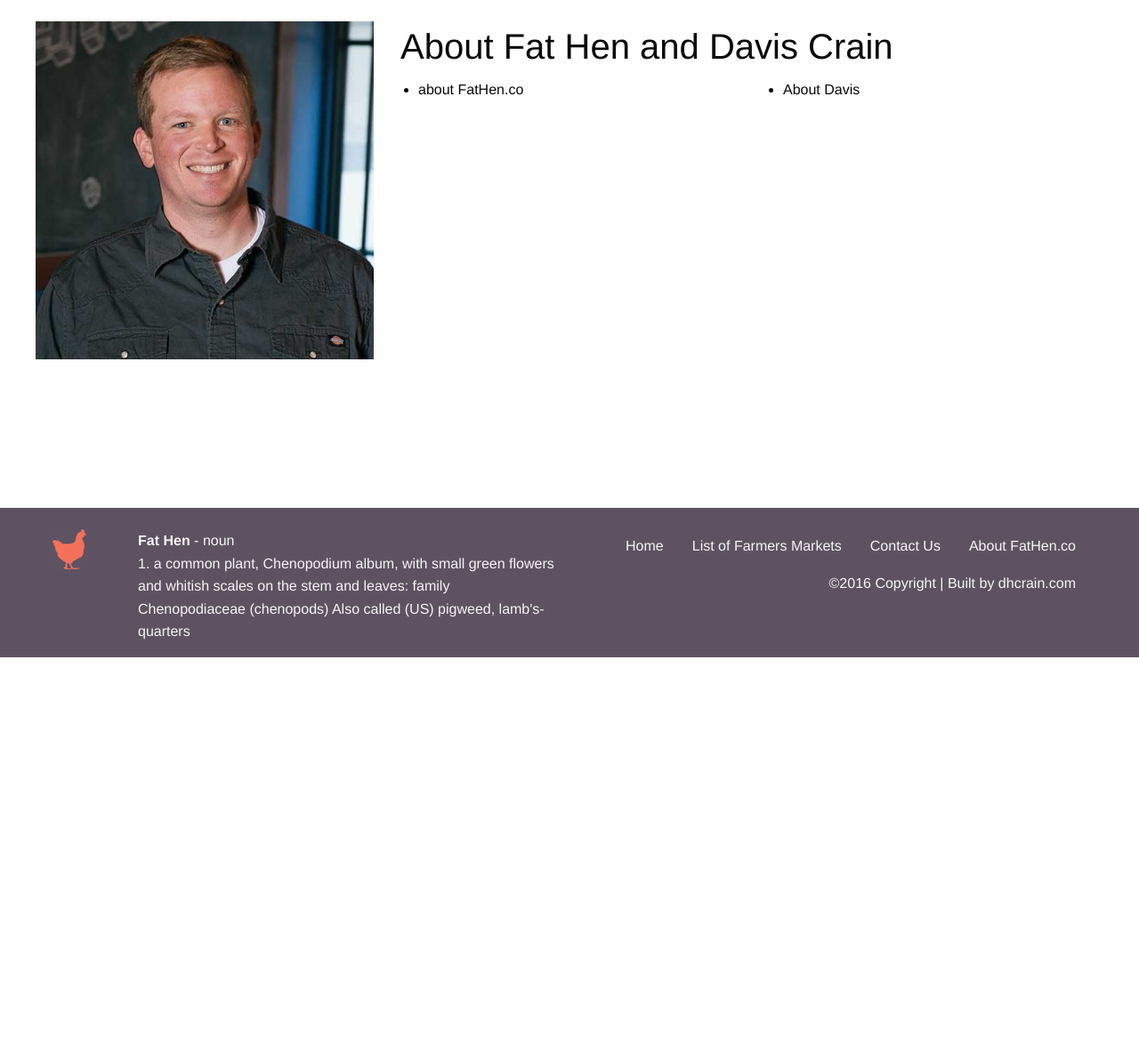
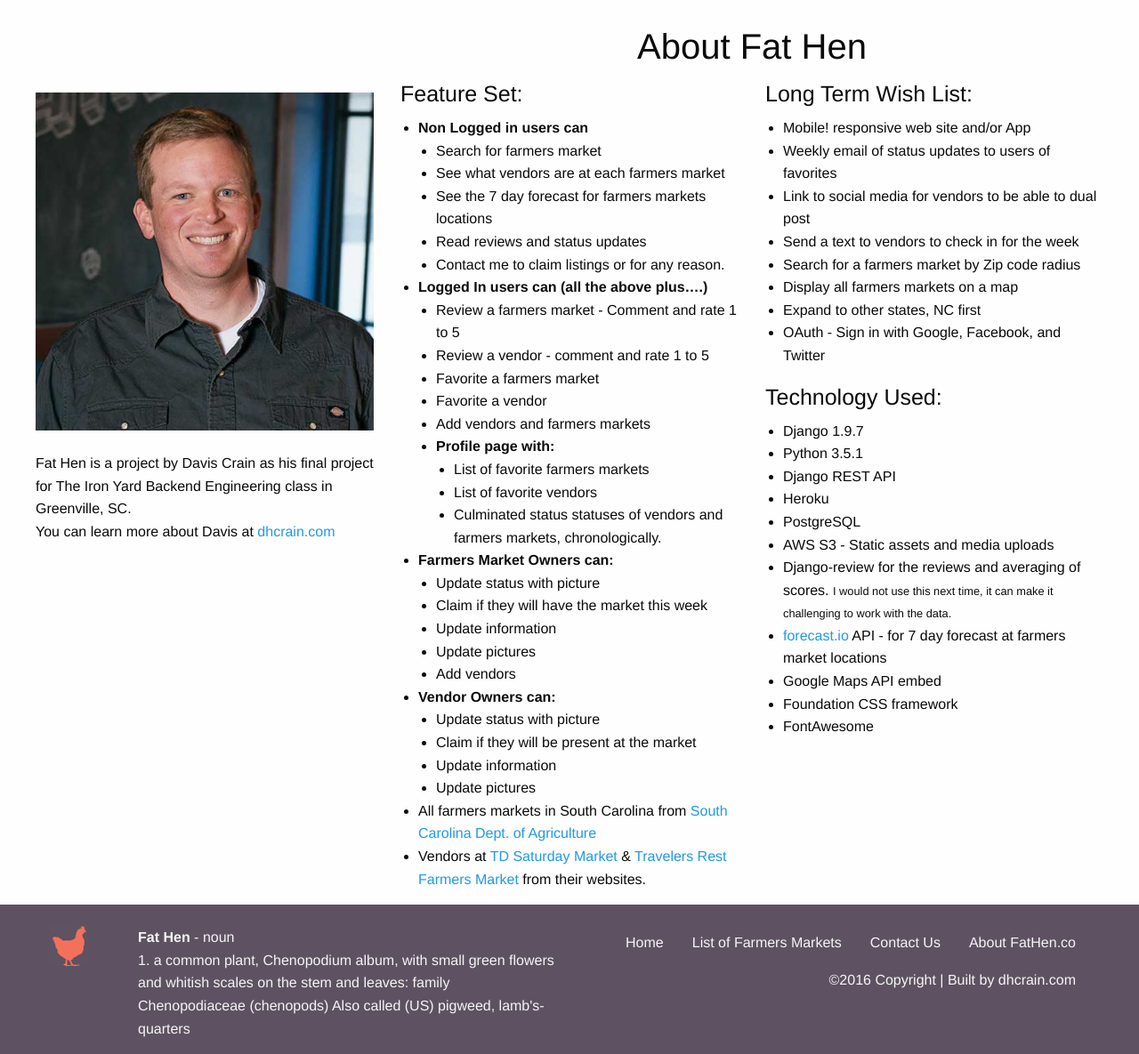
Before and after one commit to dhcrain/FatHen, a Django app: template templates/about.html in a window 1280 px wide. Shown: the part 61-1246 px from the top of the page at 89% size. Before the commit the page ends 800 px from the top, so only its background shows below. Run offline with Django 3.2, Linux system fonts and the light colour scheme; the template is opened without the code that fills it, so the values that code supplies are empty; parts of the project's set-up code (start-up, migrations or seed data) failed here and were passed over; some libraries are stand-ins or nearby versions.

Commit message:
added content to about page

```diff
--- a/review_app/static/review_app/css/app.css
+++ b/review_app/static/review_app/css/app.css
@@ -210,3 +210,8 @@ footer a:hover {
 .helptext {
     font-size: smaller;
 }
+/*About page */
+.davis-pic {
+    margin-top: 5rem;
+
+}
--- a/templates/about.html
+++ b/templates/about.html
@@ -8,19 +8,90 @@
     <div class="row">
         <br>
         <div class="medium-4 columns">
-            <img class="float-center" src="{% static "review_app/img/dhcrain-headshot.jpg" %}" alt="" />
+            <img class="davis-pic" src="{% static "review_app/img/dhcrain-headshot.jpg" %}" alt="" />
+            <br>
+            <br>
+            <p>
+                Fat Hen is a project by Davis Crain as his final project for The
+                Iron Yard Backend Engineering class in Greenville, SC. <br>
+                You can learn more about Davis at <a href="http://dhcrain.com/">dhcrain.com</a>
+            </p>
         </div>
         <div class="medium-8 columns">
-                <h2>About Fat Hen and Davis Crain</h2>
+                <h2 class="text-center">About Fat Hen</h2>
             <div class="row">
                 <div class="medium-6 columns">
+                    <h4>Feature Set:</h4>
                     <ul>
-                        <li>about FatHen.co</li>
+                        <li><strong>Non Logged in users can</strong></li>
+                        <ul>
+                            <li>Search for farmers market</li>
+                            <li>See what vendors are at each farmers market</li>
+                            <li>See the 7 day forecast for farmers markets locations</li>
+                            <li>Read reviews and status updates</li>
+                            <li>Contact me to claim listings or for any reason.</li>
+                        </ul>
+                        <li><strong>Logged In users can (all the above plus….)</strong></li>
+                        <ul>
+                            <li>Review a farmers market - Comment and rate 1 to 5</li>
+                            <li>Review a vendor - comment and rate 1 to 5</li>
+                            <li>Favorite a farmers market</li>
+                            <li>Favorite a vendor</li>
+                            <li>Add vendors and farmers markets</li>
+                        </ul>
+                        <ul>
+                            <li><strong>Profile page with:</strong></li>
+                            <ul>
+                                <li>List of favorite farmers markets</li>
+                                <li>List of favorite vendors</li>
+                                <li>Culminated status statuses of vendors and farmers markets, chronologically.</li>
+                            </ul>
+                        </ul>
+                        <li><strong>Farmers Market Owners can:</strong></li>
+                        <ul>
+                            <li>Update status with picture</li>
+                            <li>Claim if they will have the market this week</li>
+                            <li>Update information</li>
+                            <li>Update pictures</li>
+                            <li>Add vendors</li>
+                        </ul>
+                        <li><strong>Vendor Owners can:</strong></li>
+                        <ul>
+                            <li>Update status with picture</li>
+                            <li>Claim if they will be present at the market</li>
+                            <li>Update information</li>
+                            <li>Update pictures</li>
+                        </ul>
+                        <li>All farmers markets in South Carolina from <a href="https://agriculture.sc.gov/where-to-buy-local/community-based-farmers-markets/">South Carolina Dept. of Agriculture</a></li>
+                        <li>Vendors at <a href="http://www.saturdaymarketlive.com/">TD Saturday Market</a> & <a href="http://travelersrestfarmersmarket.com/">Travelers Rest Farmers Market</a> from their websites.</li>
                     </ul>
                 </div>
                 <div class="medium-6 columns">
+                    <h4>Long Term Wish List:</h4>
                     <ul>
-                        <li>About Davis</li>
+                        <li>Mobile! responsive web site and/or App</li>
+                        <li>Weekly email of status updates to users of favorites</li>
+                        <li>Link to social media for vendors to be able to dual post</li>
+                        <li>Send a text to vendors to check in for the week</li>
+                        <li>Search for a farmers market by Zip code radius</li>
+                        <li>Display all farmers markets on a map</li>
+                        <li>Expand to other states, NC first</li>
+                        <li>OAuth - Sign in with Google, Facebook, and Twitter</li>
+                    </ul>
+                    <h4>Technology Used:</h4>
+                    <ul>
+                        <li>Django 1.9.7</li>
+                        <li>Python 3.5.1</li>
+                        <li>Django REST API</li>
+                        <li>Heroku</li>
+                        <li>PostgreSQL</li>
+                        <li>AWS S3 - Static assets and media uploads</li>
+                        <li>Django-review for the reviews and averaging of scores.
+                        <small>I would not use this next time, it can make it challenging to work with the data.</small></li>
+                        <li><a href="https://developer.forecast.io/">forecast.io</a> API - for 7 day forecast at farmers market locations</li>
+                        <li>Google Maps API embed</li>
+                        <li>Foundation CSS framework</li>
+                        <li>FontAwesome</li>
                     </ul>
                 </div>
             </div>
--- a/templates/review/review_form.html
+++ b/templates/review/review_form.html
@@ -5,7 +5,6 @@
 
 {% block main %}
     <h1>{% trans "Create Review" %}</h1>
-    <h2>testing</h2>
     <form method="post" action=".">
         {% csrf_token %}
         {{ form.as_p }}
```
Also changed, not shown: templates/review_app/farmersmarket_detail.html (+4 -3 lines), templates/review_app/vendor_detail.html (+4 -4 lines).
